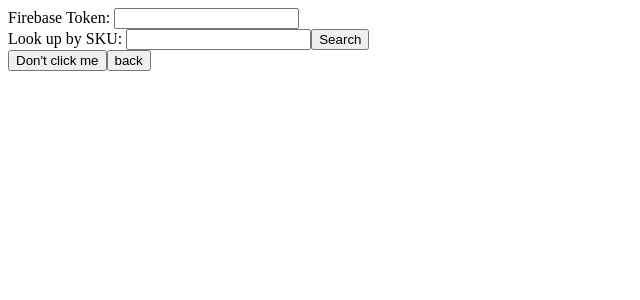
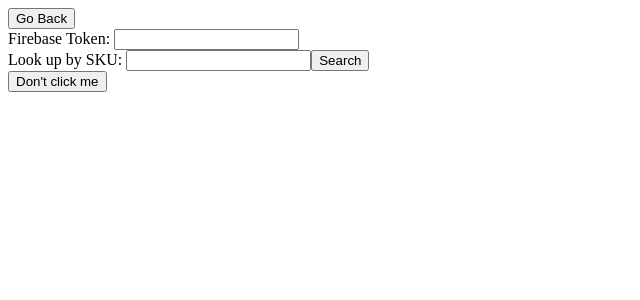
Before and after one commit to kevb10/simple-react-app, a React app: page / in a window 1280 px wide. Shown: the top 300 px of the page, without its empty margins (0-640 px from the left). Built offline with nearby package versions, Linux system fonts and the light colour scheme.

Commit message:
add classes

```diff
--- a/src/components/App.js
+++ b/src/components/App.js
@@ -2,6 +2,7 @@ import React, { useEffect, useState } from "react";
 import { useParams, useHistory } from "react-router-dom";
 import TextInput from "./TextInput";
 import useGetProductsBySku from "../helpers/getSku";
+import Button from "./Button";
 
 export default function App() {
 	const dontUrl = "https://i.imgflip.com/1b40yd.jpg";
@@ -28,12 +29,14 @@ export default function App() {
 
 	return (
 		<div>
-			Firebase Token: <input value={token} onChange={e => setToken(e.target.value)} />
+			<Button text="Go Back" onClick={handleGoBackButtonClick} />
+			<div>
+				Firebase Token: <input value={token} onChange={e => setToken(e.target.value)} />
+			</div>
 			<div>
 				Look up by SKU: <TextInput sku={sku} onChangeSku={setSku} />
 			</div>
-			<button onClick={() => window.open(dontUrl, "_blank")}>Don't click me</button>
-			<button onClick={handleGoBackButtonClick}>back</button>
+			<Button text="Don't click me" onClick={() => window.open(dontUrl, "_blank")} />
 			<div>
 				{isLoading && <p>Loading...</p>}
 				{isError && <p>Error...</p>}
--- /dev/null
+++ b/src/components/Button.js
@@ -0,0 +1,7 @@
+export default function Button({text, onClick}) {
+	return (
+		<button className="collection-module-button btn thrilling-orange--light" onClick={onClick}>
+			{text}
+		</button>
+	);
+}
--- a/src/components/TextInput.js
+++ b/src/components/TextInput.js
@@ -1,5 +1,6 @@
 import { useEffect, useState } from "react";
 import {useHistory} from "react-router-dom";
+import Button from "./Button";
 
 /**
  * Represents a running server validation request.
@@ -19,8 +20,8 @@ export default function TextInput({sku, onChangeSku}) {
 
 	return (
 	  <>
-		<input value={productSku} onChange={e => setProductSku(e.target.value)} />
-		<button onClick={() => handleButtonClick()}>Search</button>
+		<input type="search" value={productSku} onChange={e => setProductSku(e.target.value)} />
+		<Button text="Search" onClick={() => handleButtonClick()} />
 	  </>
 	);
   }
```
